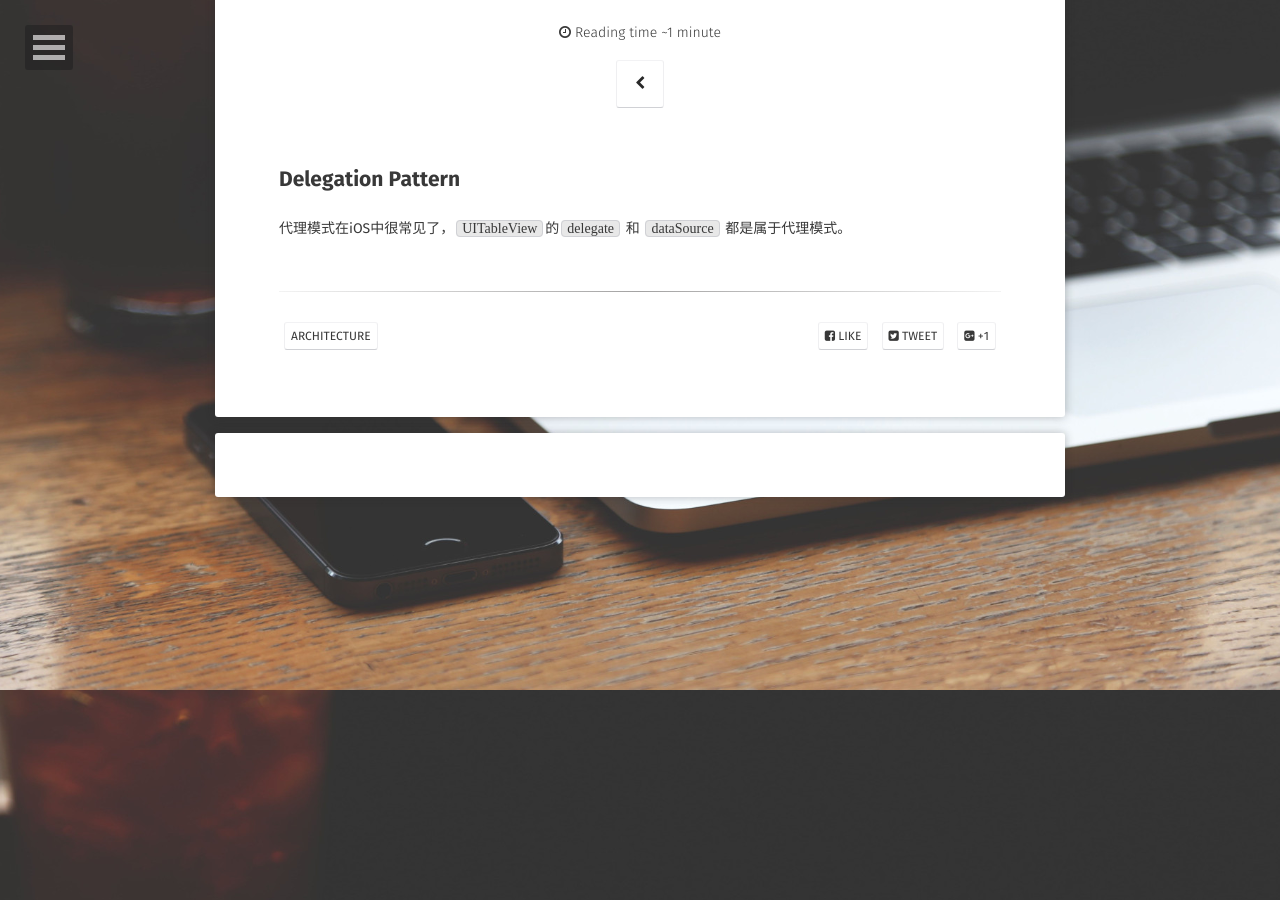
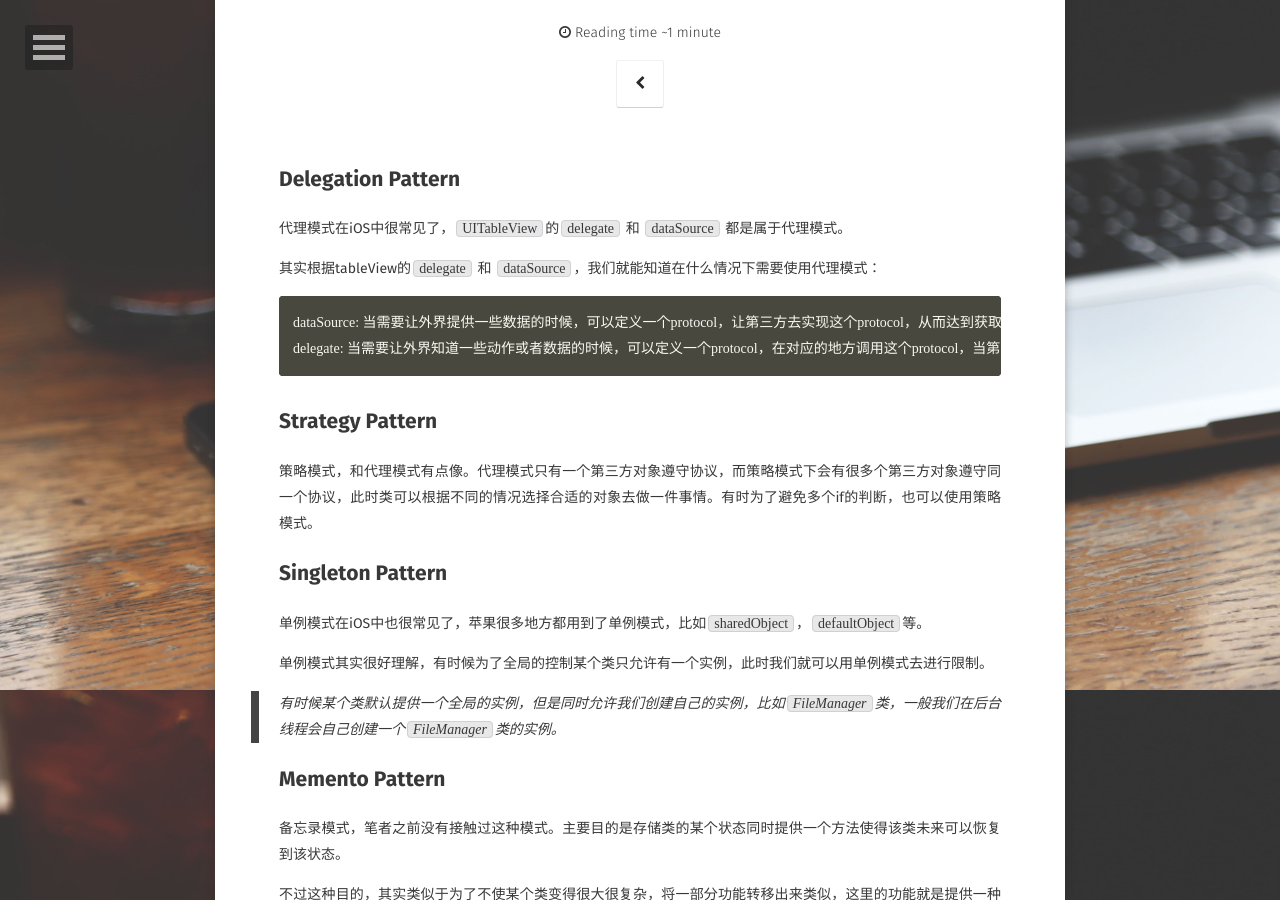
Before and after one commit to longjianjiang/longjianjiang.github.io, a Jekyll site: the page built from _posts/2018-11-24-design-pattern-list.md, in a window 1280 px wide and 900 px high, scrolled down 210 px. Built offline with Jekyll 4.4.1, drawn with Linux system fonts in a browser that asks for light colours; some web fonts are replaced; comment, search, counter and statistics services are not loaded; some of the changed text lies outside the part shown.

Commit message:
add design pattern

````diff
--- a/_posts/2018-11-24-design-pattern-list.md
+++ b/_posts/2018-11-24-design-pattern-list.md
@@ -11,3 +11,34 @@ comments: true
 ## Delegation Pattern
 
 代理模式在iOS中很常见了，`UITableView`的`delegate` 和 `dataSource` 都是属于代理模式。
+
+其实根据tableView的`delegate` 和 `dataSource`，我们就能知道在什么情况下需要使用代理模式：
+
+```
+dataSource: 当需要让外界提供一些数据的时候，可以定义一个protocol，让第三方去实现这个protocol，从而达到获取数据的目的。
+delegate: 当需要让外界知道一些动作或者数据的时候，可以定义一个protocol，在对应的地方调用这个protocol，当第三方遵守时，对应的会收到回调。
+```
+
+## Strategy Pattern
+
+策略模式，和代理模式有点像。代理模式只有一个第三方对象遵守协议，而策略模式下会有很多个第三方对象遵守同一个协议，此时类可以根据不同的情况选择合适的对象去做一件事情。有时为了避免多个if的判断，也可以使用策略模式。
+
+## Singleton Pattern
+
+单例模式在iOS中也很常见了，苹果很多地方都用到了单例模式，比如`sharedObject`，`defaultObject`等。
+
+单例模式其实很好理解，有时候为了全局的控制某个类只允许有一个实例，此时我们就可以用单例模式去进行限制。
+
+> 有时候某个类默认提供一个全局的实例，但是同时允许我们创建自己的实例，比如`FileManager`类，一般我们在后台线程会自己创建一个`FileManager`类的实例。
+
+## Memento Pattern
+
+备忘录模式，笔者之前没有接触过这种模式。主要目的是存储类的某个状态同时提供一个方法使得该类未来可以恢复到该状态。
+
+不过这种目的，其实类似于为了不使某个类变得很大很复杂，将一部分功能转移出来类似，这里的功能就是提供一种状态恢复的功能。
+
+## Observer Pattern
+
+监听者模式，iOS中的KVO就是一种监听者模式，或者使用Rx的第三方框架也可以实现监听者模式。
+
+## Builder Pattern
````
